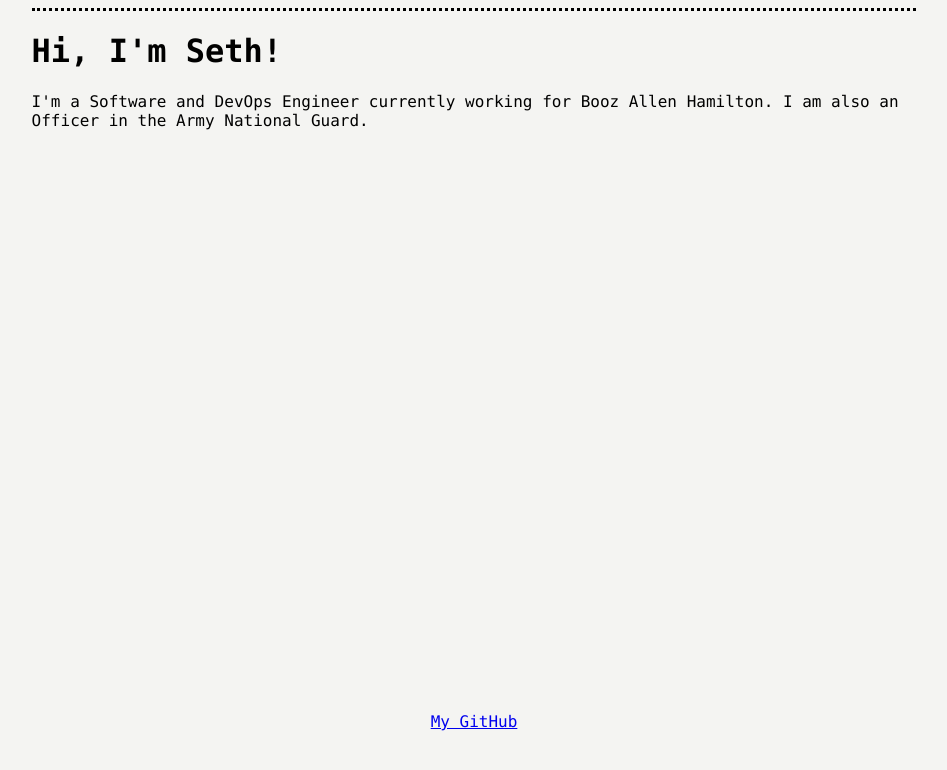
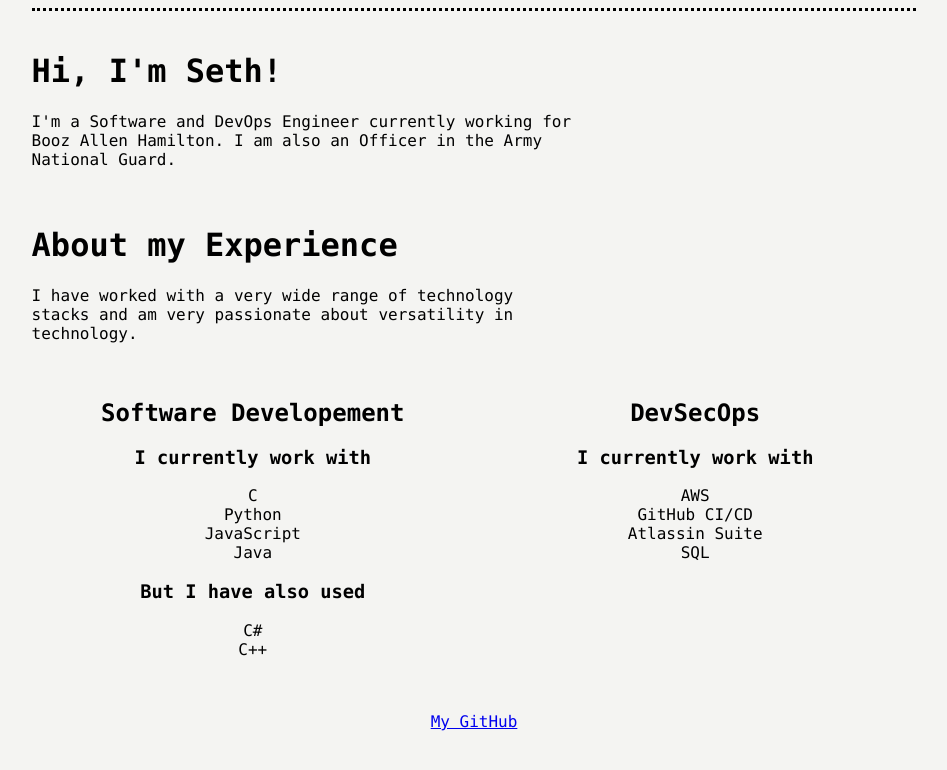
Before and after one commit to sethfaulkner/sethstack.com, a plain HTML site: page index.html in a window 1280 px wide. Shown: the whole page, without its empty margins (166-1113 px from the left). Drawn offline with Linux system fonts and the light colour scheme.

Commit message:
initial commit

```diff
--- a/index.html
+++ b/index.html
@@ -10,6 +10,7 @@
 
         .container {
             display: flex;
+            /* border: 2px solid #969696; */
         }
 
         .sidebar {
@@ -29,6 +30,7 @@
             height: 10vh;
             /* border: 2px solid #969696; */
             text-align: center;
+            justify-content: center;
         }
 
     </style>
@@ -41,11 +43,42 @@
             </div>
             <div class="content">
                 <div style="border-top: dotted;"></div>
-                <h1>Hi, I'm Seth!</h1>
-                <p>
-                    I'm a Software and DevOps Engineer currently working for Booz Allen Hamilton. I am also an Officer in the Army National Guard.
-                </p>
+                <div class="container">
+                    <div style="width: 62%";>
+                        <div style="padding-top: 20px;">
+                            <h1>Hi, I'm Seth!</h1>
+                            <p>
+                                I'm a Software and DevOps Engineer currently working for Booz Allen Hamilton. I am also an Officer in the Army National Guard.
+                            </p>
+                        </div>
+                        <div style="padding-top: 20px;">
+                            <h1>About my Experience</h1>
+                            <p>
+                                I have worked with a very wide range of technology stacks and am very passionate about versatility
+                                in technology.
+                            </p>
+                        </div>
+                    </div>
+                    <div style="width: 38%; text-align: center; justify-content: center;">
+                        <!-- Here is a picture or something -->
+                    </div>
+                </div>
+                <div class="container" style="padding-top: 20px;">
 
+                    <div style="width: 50%; text-align: center;">
+                        <h2>Software Developement</h2>
+                        <h3>I currently work with</h3>
+                        <p>C<br>Python<br>JavaScript<br>Java</p>
+                        <h3>But I have also used</h3>
+                        <p>C#<br>C++</p>
+                    </div>
+                    <div style="width: 50%; text-align: center;">
+                        <h2>DevSecOps</h2>
+                        <h3>I currently work with</h3>
+                        <p>AWS<br>GitHub CI/CD<br>Atlassin Suite<br>SQL</p>
+                    </div>
+
+                </div>
             </div>
             <div class="sidebar">
 
```
